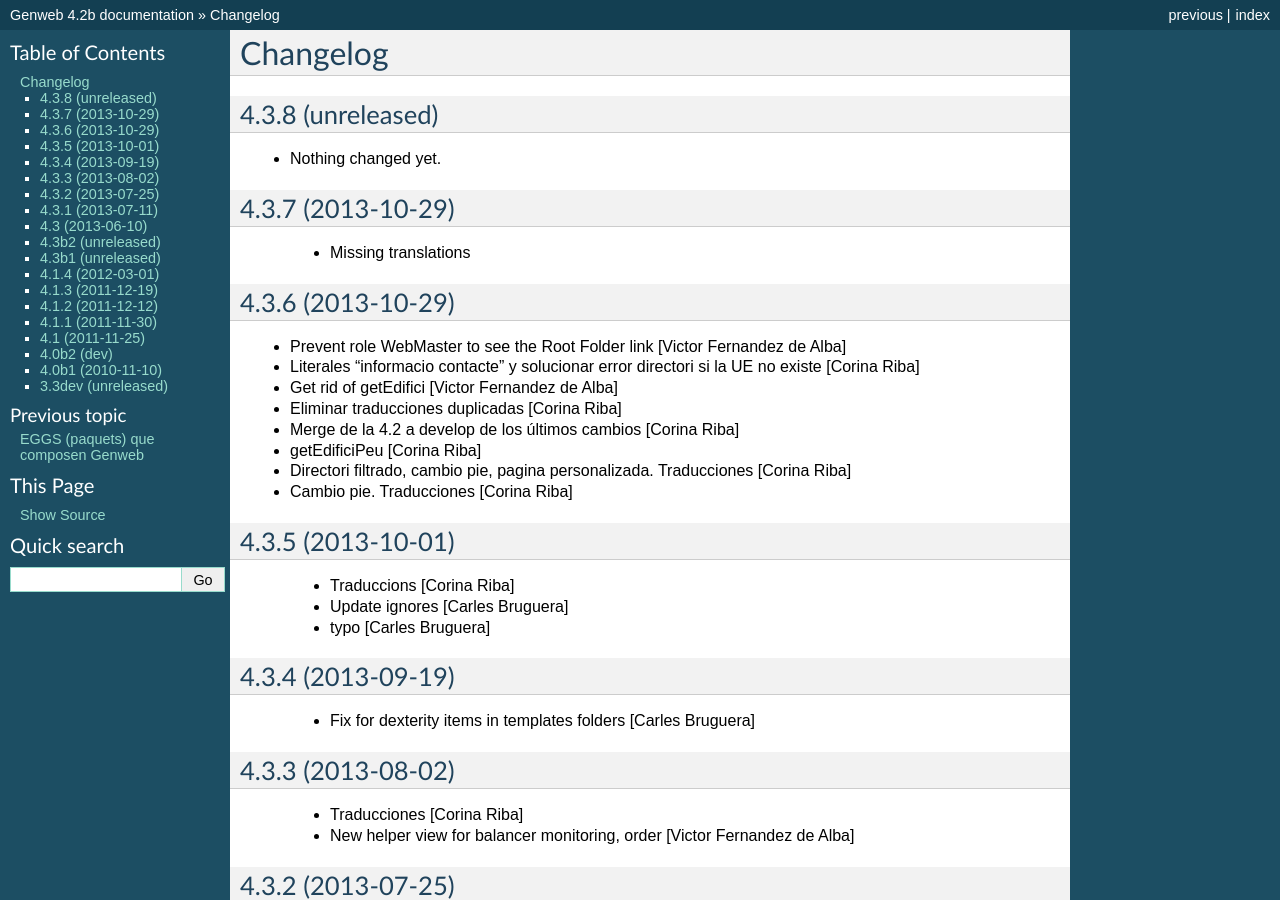
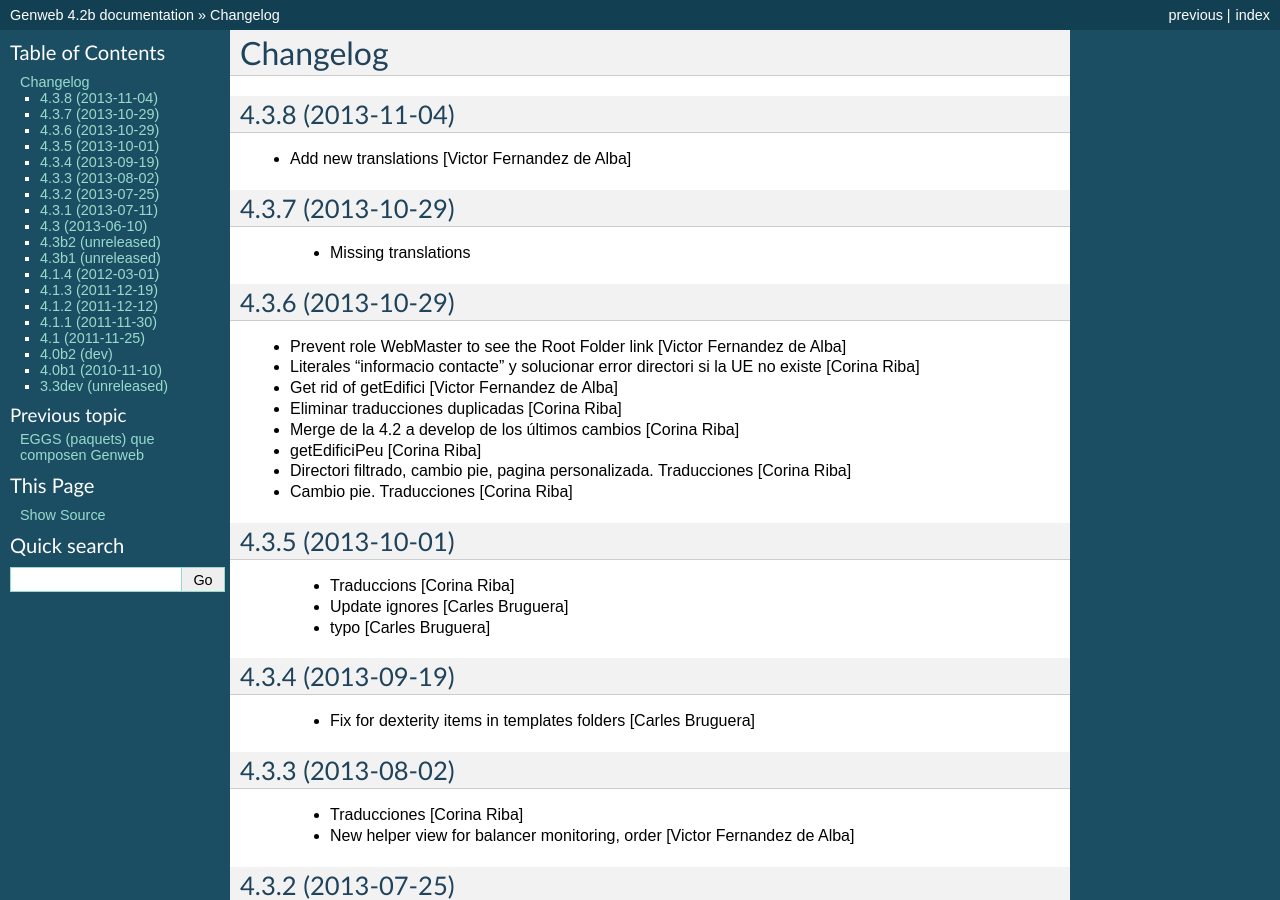
Before and after one commit to UPCnet/genweb.core, a Sphinx documentation site: the page built from docs/HISTORY.rst, in a window 1280 px wide and 900 px high. Built offline with Sphinx 7.4.7, drawn with Linux system fonts in a browser that asks for light colours.

Commit message:
Preparing release 4.3.8

```diff
--- a/docs/HISTORY.rst
+++ b/docs/HISTORY.rst
@@ -1,11 +1,10 @@
 Changelog
 =========
 
-4.3.8 (unreleased)
+4.3.8 (2013-11-04)
 ------------------
 
-- Nothing changed yet.
-
+* Add new translations [Victor Fernandez de Alba]
 
 4.3.7 (2013-10-29)
 ------------------
--- a/setup.py
+++ b/setup.py
@@ -1,7 +1,7 @@
 from setuptools import setup, find_packages
 import os
 
-version = '4.3.8.dev0'
+version = '4.3.8'
 
 README = open("README.rst").read()
 HISTORY = open(os.path.join("docs", "HISTORY.rst")).read()
```
